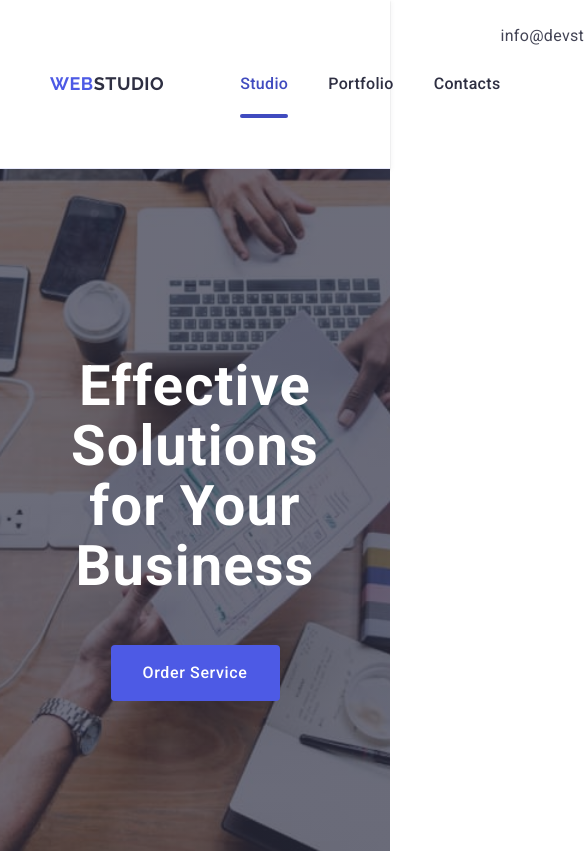
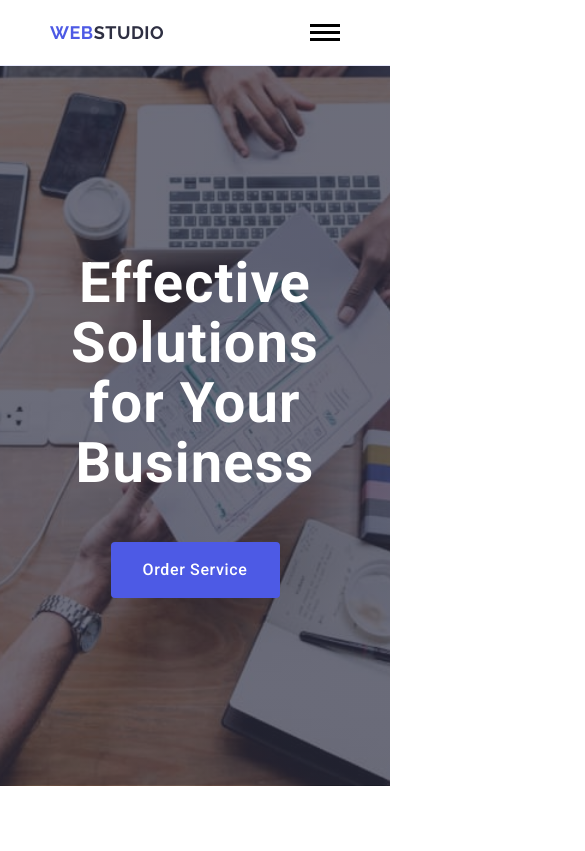
Before and after one commit to piotrbloch/goit-markup-hw-06, a plain HTML site: page index.html in a window 390 px wide. Shown: the top 851 px of the page, 585 px wide, since content can reach past the window. Drawn offline with nearby package versions, Linux system fonts and the light colour scheme.

Commit message:
hamburger

```diff
--- a/css/style.css
+++ b/css/style.css
@@ -267,13 +267,15 @@ p {
 }
 
 .list {
-  display: flex;
+  display: none;
+  /* display: flex; */
   gap: 40px;
   padding: 24px 0px;
 }
 
 .list-addr {
-  display: flex;
+  display: none;
+  /* display: flex; */
   gap: 40px;
   padding: 24px 0px;
 }
@@ -335,6 +337,20 @@ p {
   letter-spacing: 0.02em; */
   color: #404bbf;
 }
+
+.hamburger {
+  display: flex;
+  flex-direction: column;
+  gap: 4px;
+  padding: 24px 0px;
+}
+
+.hamburger .line {
+  width: 30px;
+  height: 3px;
+  background-color: black;
+}
+
 .body-header {
   border-bottom: 1px solid #e7e9fc;
   /*24.03.05*/
@@ -873,6 +889,12 @@ lub
   .list-addr {
     display: unset;
   }
+  .list {
+    display: flex;
+  }
+  .hamburger {
+    display: none;
+  }
 }
 
 /* PC */
--- a/index.html
+++ b/index.html
@@ -51,6 +51,11 @@
             </li>
           </ul>
         </address>
+        <div class="hamburger">
+          <div class="line"></div>
+          <div class="line"></div>
+          <div class="line"></div>
+        </div>
       </div>
     </header>
     <main>
```
